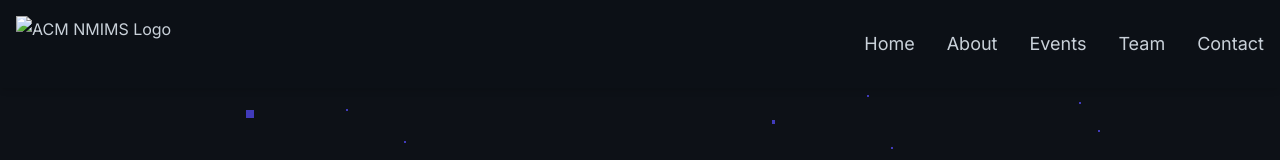
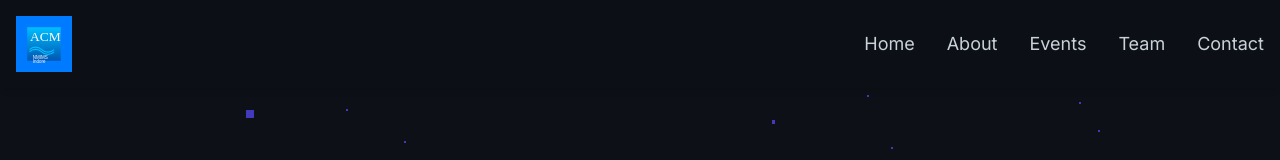
Before and after one commit to Anupam1707/ACM-NMIMS-CHAPTER, a plain HTML site: page index.html in a window 1280 px wide. Shown: the top 160 px of the page. Drawn offline with nearby package versions, Linux system fonts and the light colour scheme; animation ran at ten frames a second.

Commit message:
Update index.html

```diff
--- a/index.html
+++ b/index.html
@@ -115,7 +115,7 @@
   <header class="sticky top-0 z-50 bg-[#0d1117]/80 backdrop-blur-sm shadow-md">
     <nav class="container mx-auto px-4 py-4 flex justify-between items-center">
       <a href="index.html" class="logo">
-        <img src="assets/images/acm_logo.svg" alt="ACM NMIMS Logo" class="h-14 w-auto">
+        <img src="https://raw.githubusercontent.com/Anupam1707/ACM-NMIMS-CHAPTER/refs/heads/main/acm_logo.svg" alt="ACM NMIMS Logo" class="h-14 w-auto">
       </a>
       <ul class="nav-links hidden md:flex space-x-8 text-lg font-medium">
         <li><a href="index.html#home" class="hover:text-indigo-400 transition-colors">Home</a></li>
```
